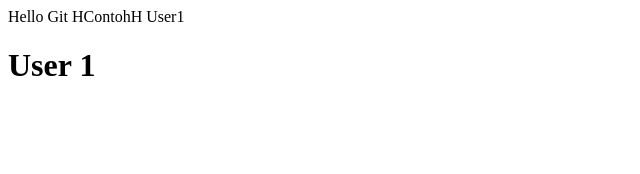
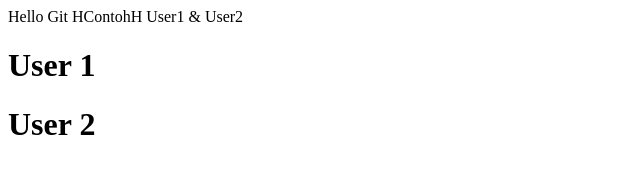
Before and after one commit to vincen320/test-github, a plain HTML site: page index.html in a window 1280 px wide. Shown: the whole page, without its empty margins (0-640 px from the left). Drawn offline with Linux system fonts and the light colour scheme.

Commit message:
FIX CONFLICT INDEX.HTML

```diff
--- a/index.html
+++ b/index.html
@@ -8,7 +8,8 @@
 </head>
 <body>
     Hello Git
-    HContohH User1
+    HContohH User1 & User2
     <h1>User 1</h1>
+    <h1>User 2</h1>
 </body>
 </html>
```
